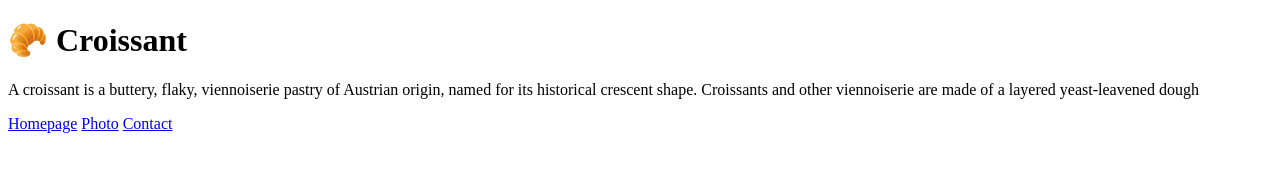
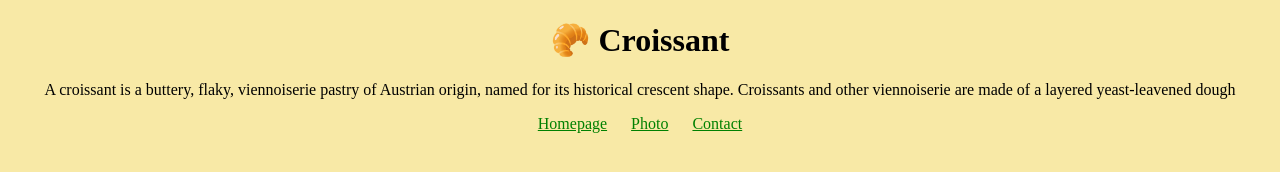
Before and after one commit to sandyysh221/SheCodes_challenge_croissant, a plain HTML site: page index.html in a window 1280 px wide. Drawn offline with Linux system fonts and the light colour scheme.

Commit message:
css added

```diff
--- a/index.html
+++ b/index.html
@@ -4,7 +4,8 @@
     <meta charset="UTF-8" />
     <meta http-equiv="X-UA-Compatible" content="IE=edge" />
     <meta name="viewport" content="width=device-width, initial-scale=1.0" />
-    <title>Document</title>
+    <link rel="stylesheet" href="/styles/style.css" />
+    <title>Homepage</title>
   </head>
   <body>
     <h1>🥐 Croissant</h1>
--- /dev/null
+++ b/styles/style.css
@@ -0,0 +1,9 @@
+body {
+  background-color: #f8e9a6;
+  text-align: center;
+}
+
+footer > a {
+  margin: 0 10px;
+  color: green;
+}
```
Also changed, not shown: contact.html (+3 -3 lines), photo.html (+2 -1 lines).
